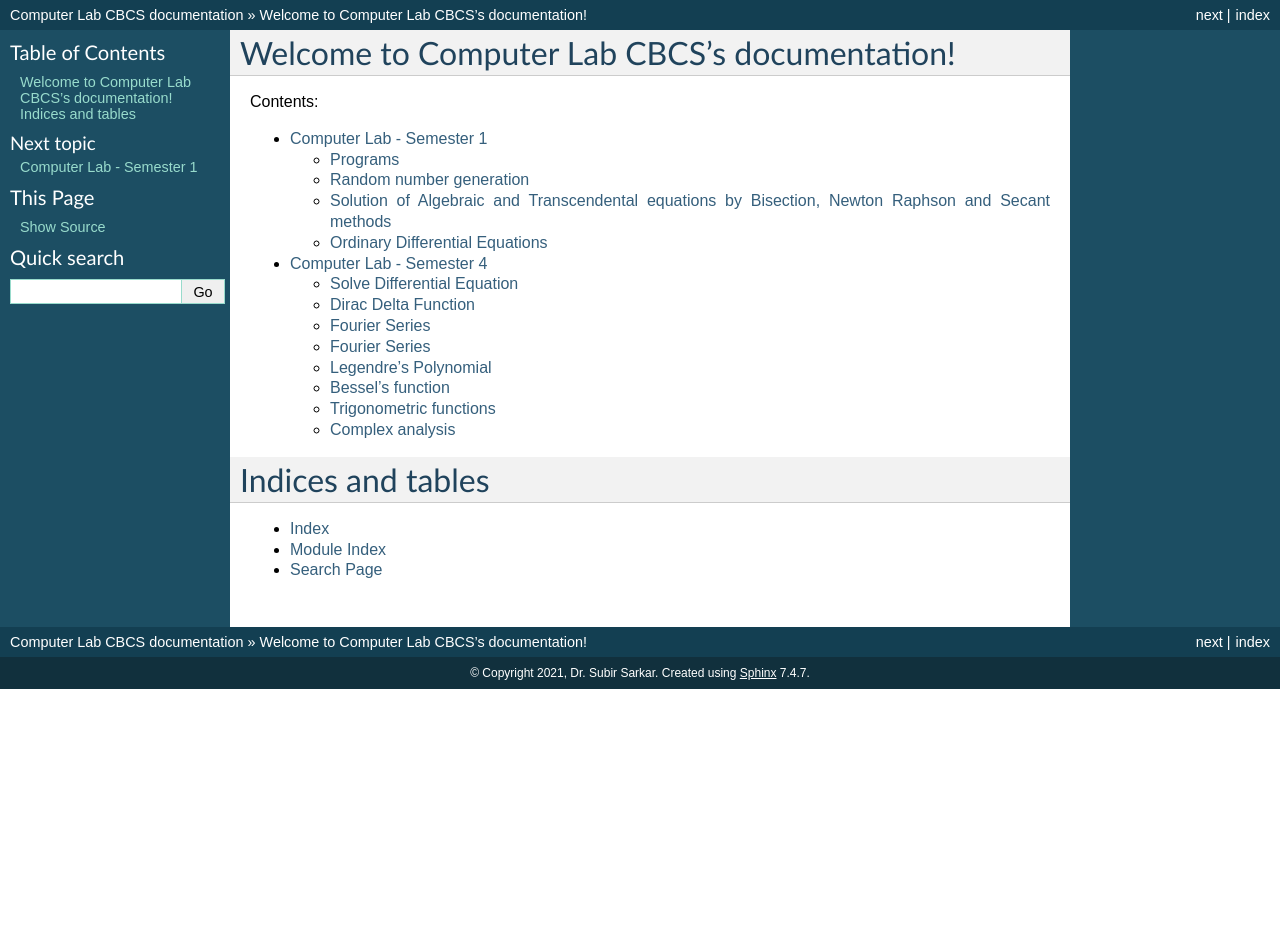
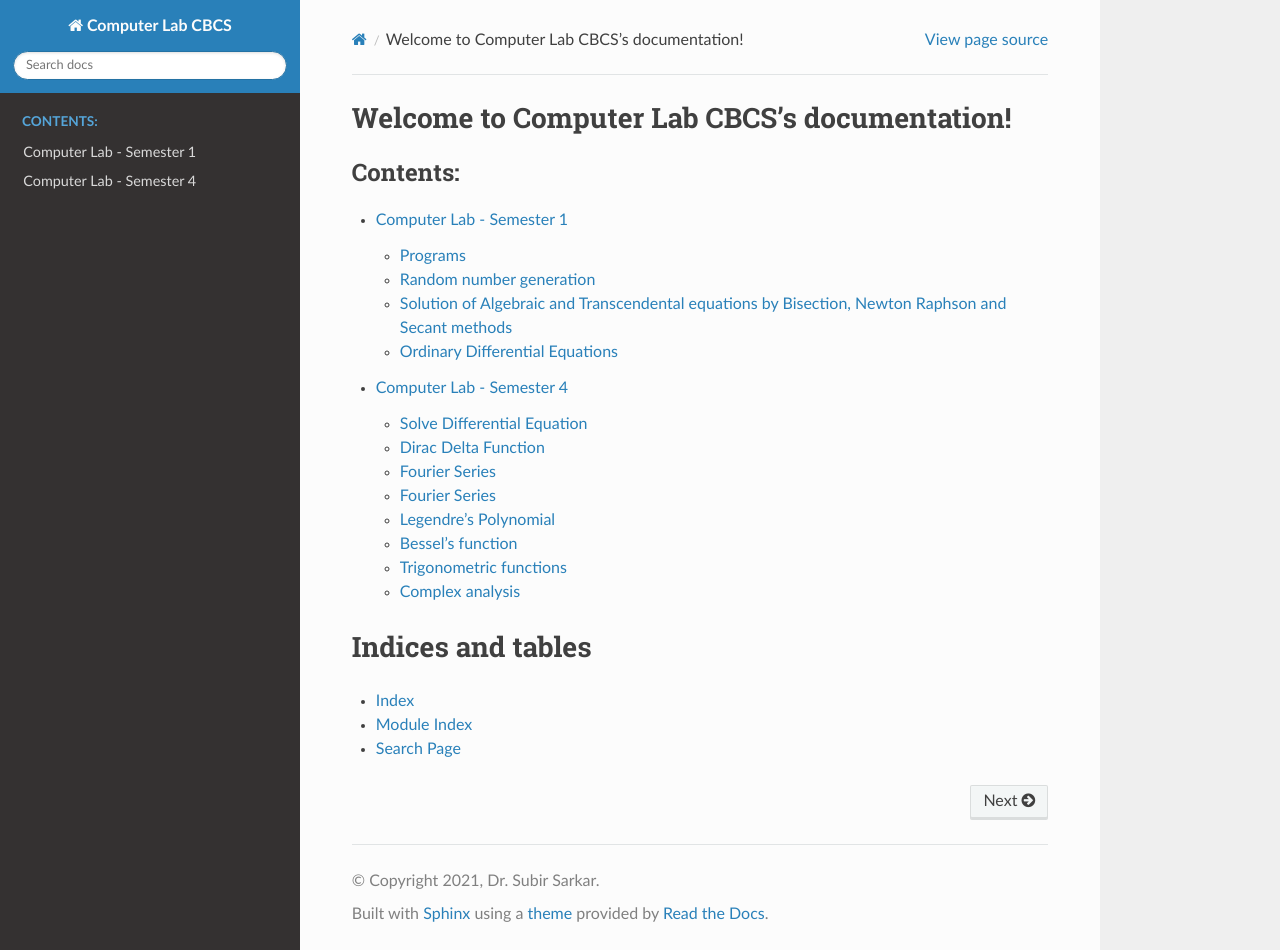
Before and after one commit to Subir-AVC/compulab.github.io, a Sphinx documentation site: the page built from source/index.rst, in a window 1280 px wide and 950 px high. Built offline with Sphinx 7.4.7 and the Read the Docs theme 2.0.0, drawn with Linux system fonts in a browser that asks for light colours.

Commit message:
Update conf.py

```diff
--- a/source/conf.py
+++ b/source/conf.py
@@ -53,9 +53,9 @@ exclude_patterns = ['_build', '**.ipynb_checkpoints']
 # The theme to use for HTML and HTML Help pages.  See the documentation for
 # a list of builtin themes.
 #
-html_theme = 'classic'
+#html_theme = 'classic'
 #html_theme = 'alabaster'
-#html_theme = 'sphinx_rtd_theme'
+html_theme = 'sphinx_rtd_theme'
 
 # Add any paths that contain custom static files (such as style sheets) here,
 # relative to this directory. They are copied after the builtin static files,
```
